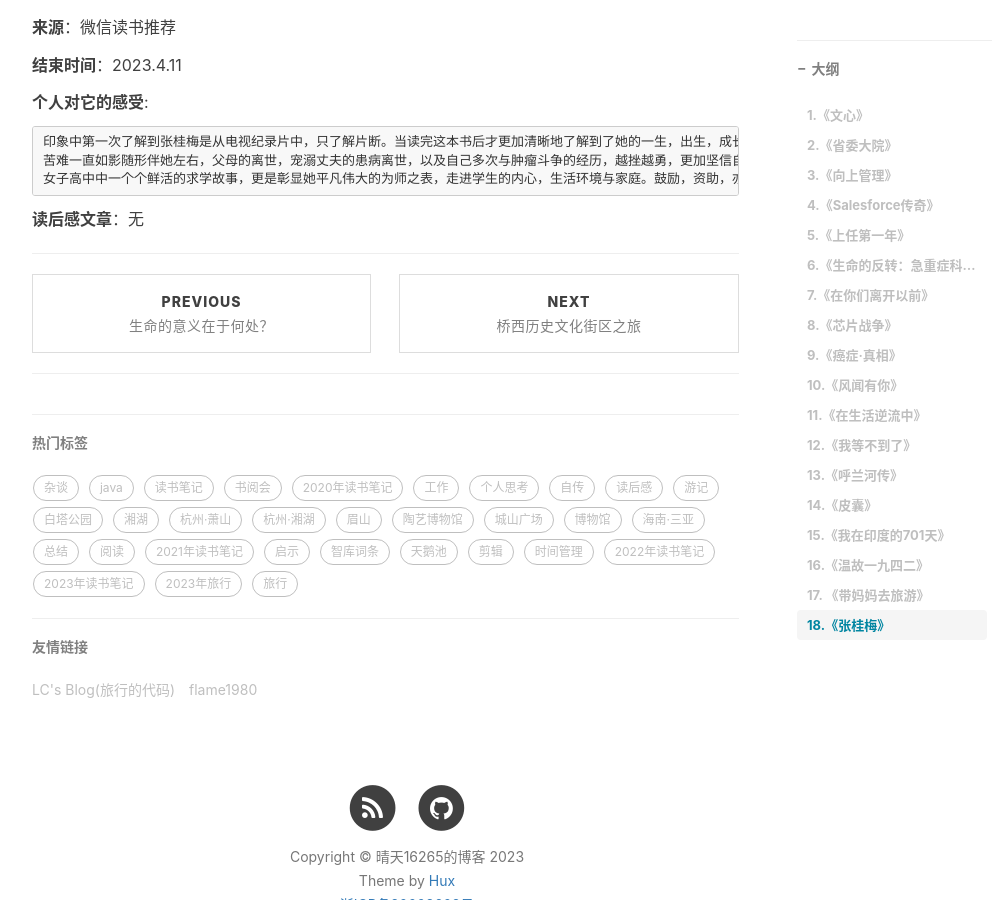
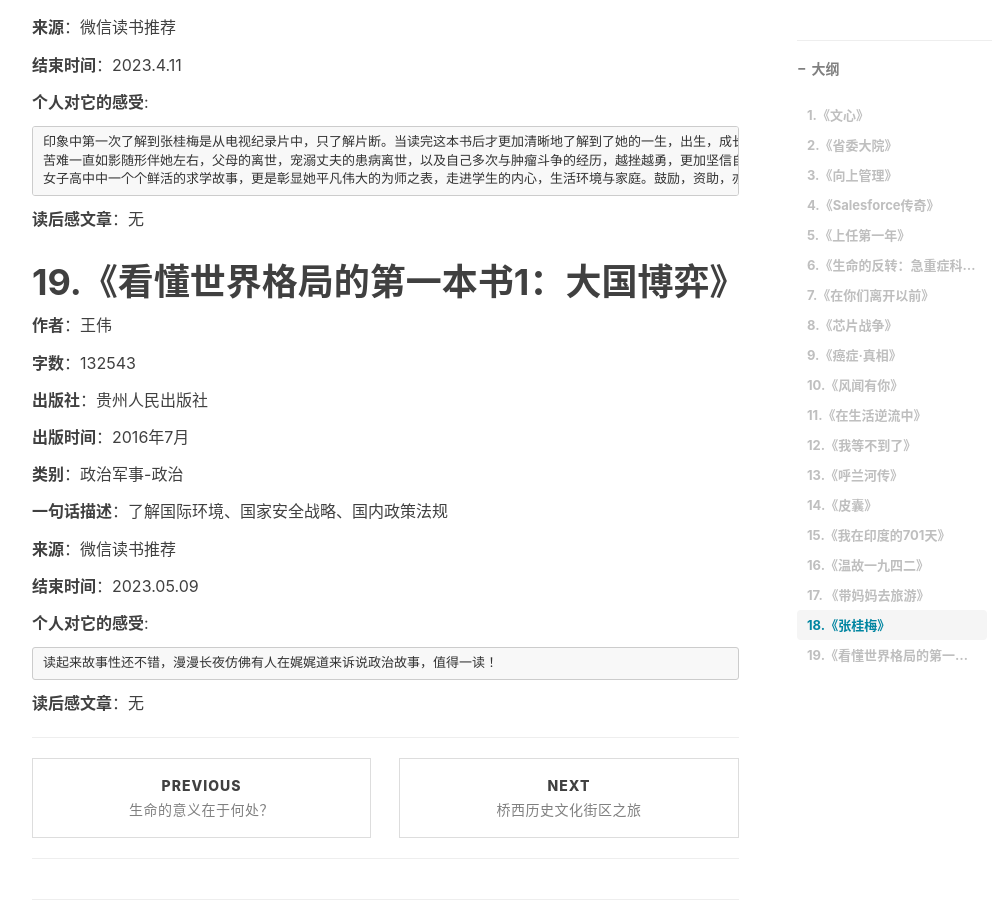
Before and after one commit to qingtian/qingtian.github.com, a Jekyll site: the page built from _posts/2023-02-25-tracking-of-reading-list-in-2023.md, in a window 1280 px wide and 900 px high, scrolled down 10266 px. Shown: the whole window, without its empty margins (233-1226 px from the left). Built offline with Jekyll 4.4.1, drawn with Linux system fonts in a browser that asks for light colours; nearby versions of some CDN libraries; comment, search, counter and statistics services are not loaded.

Commit message:
《看懂世界格局的第一本书1：大国博弈》

````diff
--- a/_posts/2023-02-25-tracking-of-reading-list-in-2023.md
+++ b/_posts/2023-02-25-tracking-of-reading-list-in-2023.md
@@ -544,3 +544,29 @@ tags:
 ```
 
 **读后感文章**：无
+
+# 19.《看懂世界格局的第一本书1：大国博弈》
+
+**作者**：王伟
+
+**字数**：132543
+
+**出版社**：贵州人民出版社
+
+**出版时间**：2016年7月
+
+**类别**：政治军事-政治
+
+**一句话描述**：了解国际环境、国家安全战略、国内政策法规
+
+**来源**：微信读书推荐
+
+**结束时间**：2023.05.09
+
+**个人对它的感受**:
+
+```
+读起来故事性还不错，漫漫长夜仿佛有人在娓娓道来诉说政治故事，值得一读！
+```
+
+**读后感文章**：无
````
